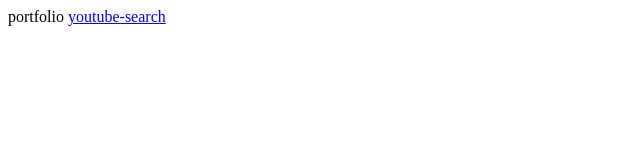
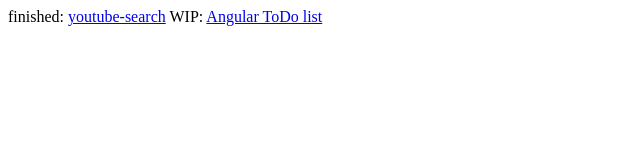
Before and after one commit to SiarheiDrozd/SiarheiDrozd.github.io, a plain HTML site: page index.html in a window 1280 px wide. Shown: the whole page, without its empty margins (0-640 px from the left). Drawn offline with Linux system fonts and the light colour scheme.

Commit message:
wip added, readme updated

```diff
--- a/index.html
+++ b/index.html
@@ -5,7 +5,9 @@
     <title>Portfolio</title>
 </head>
 <body>
-portfolio
+finished:
 <a href="https://siarheidrozd.github.io/Search-Youtube/">youtube-search</a>
+WIP:
+<a href="https://siarheidrozd.github.io/angularToDo/">Angular ToDo list</a>
 </body>
 </html>
```
Also changed, not shown: README.md.
